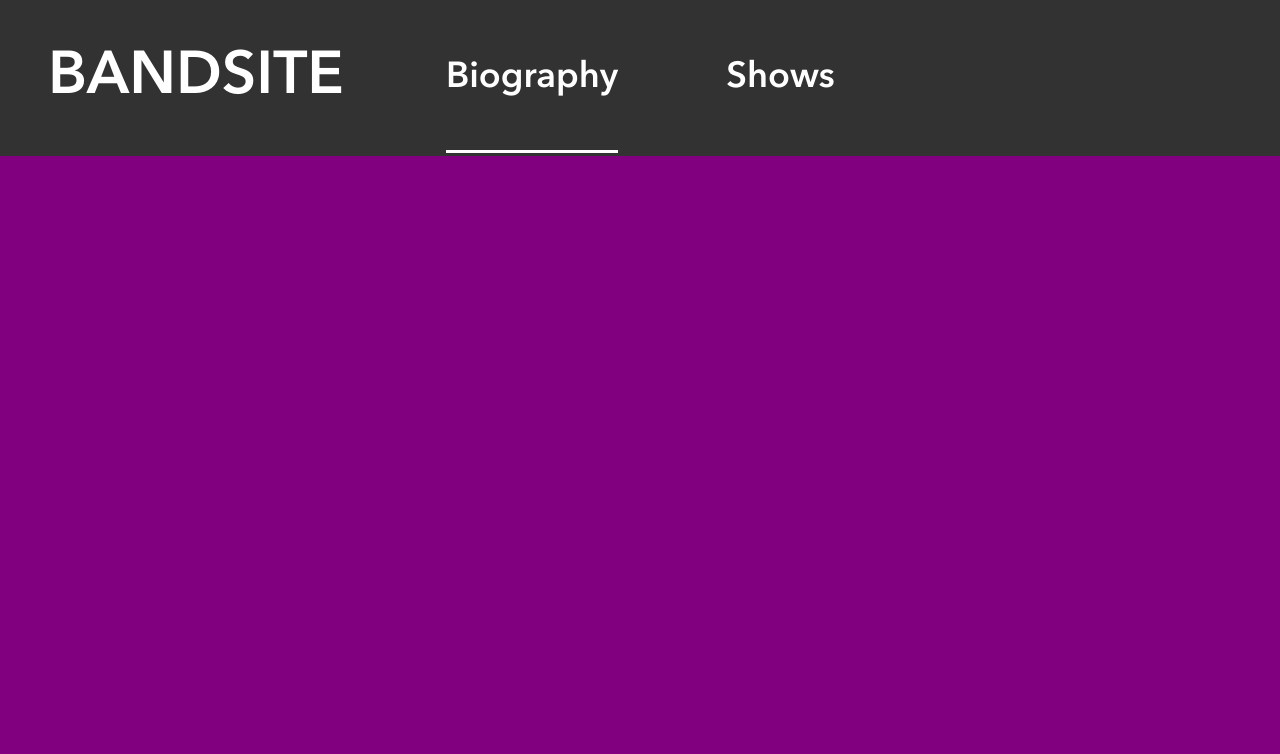
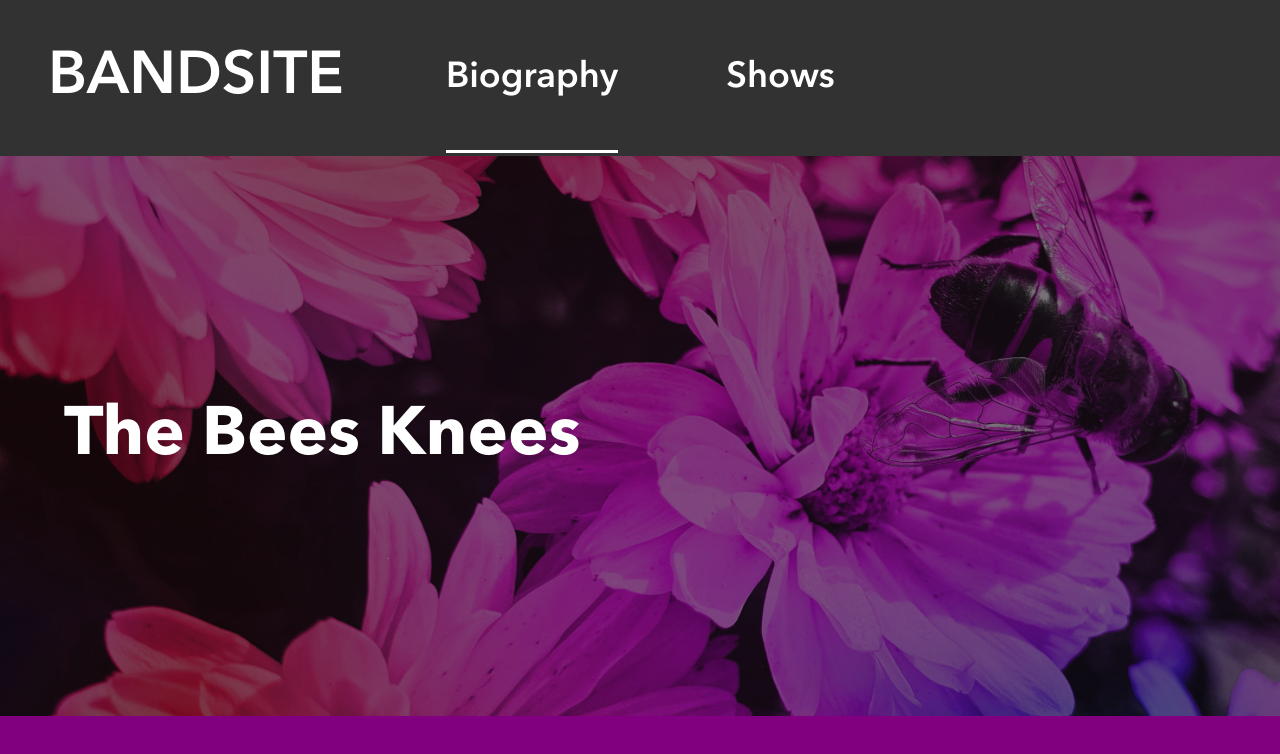
Before and after one commit to vivi-su/vivi-schulz-bandsite, a plain HTML site: page index.html in a window 1280 px wide. Drawn offline with Linux system fonts and the light colour scheme.

Commit message:
Add hero component

```diff
--- a/index.html
+++ b/index.html
@@ -8,13 +8,17 @@
     <title>Bandsite</title>
   </head>
   <body>
-   <!-- Header Component -->
+    <!-- Header Component -->
     <header class="header">
       <a class="header__company-name">BANDSITE</a>
       <nav class="header__navigation">
         <ul class="header__menu">
           <li class="header__menu-item header__menu-item--active">
-            <a class="header__menu-item-link header__menu-item-link--active" href="#">Biography</a>
+            <a
+              class="header__menu-item-link header__menu-item-link--active"
+              href="#"
+              >Biography</a
+            >
           </li>
           <li class="header__menu-item">
             <a class="header__menu-item-link" href="#">Shows</a>
@@ -23,5 +27,12 @@
       </nav>
     </header>
     <!-- Header Component -->
+
+    <!-- Main Content -->
+    <section class="hero">
+      <div class="hero__image">
+        <h1 class="hero__title">The Bees Knees</h1>
+      </div>
+    </section>
   </body>
 </html>
--- a/styles/bio.scss
+++ b/styles/bio.scss
@@ -1,5 +1,6 @@
 
 @use "./partials/components/header";
+@use "./partials/components/hero";
 
 html {
   font-size: 62.5%;
--- a/styles/partials/components/_header.scss
+++ b/styles/partials/components/_header.scss
@@ -14,6 +14,7 @@
   text-align: center;
   padding: 0;
   @include mixins.flexed(column, center, space-evenly);
+  width:100%;
 
   &__company-name {
     padding-top: 2.4rem;
@@ -30,7 +31,7 @@
 
     flex: 1 1 0;
     border-bottom: 3px solid transparent;
-    &--active{
+    &--active {
       border-bottom: 3px solid $primary-white;
     }
 
@@ -54,15 +55,16 @@
       padding: 4.8rem;
     }
 
-  &__navigation{
+    &__navigation {
       font-size: 3.6rem;
     }
 
     &__menu-item {
+
+      width:100%;
       border-bottom: none;
 
-
-    padding:5.4rem;
+      padding: 5.4rem;
       &--active {
         border-bottom: none;
       }
@@ -72,17 +74,14 @@
     }
 
     &__menu-item-link {
-    padding-bottom:5.4rem;
+      padding-bottom: 5.4rem;
       border-bottom: 3px solid transparent;
       &--active {
         border-bottom: 3px solid $primary-white;
       }
       &:hover {
-
         border-bottom: 3px solid $secondary-darkBlack;
       }
     }
-
   }
 }
-/* styles for header on desktop */
--- a/styles/partials/components/_hero.scss
+++ b/styles/partials/components/_hero.scss
@@ -0,0 +1,49 @@
+@use "../reset" as *;
+@use "../fonts" as *;
+@use "../colors" as *;
+@use "../mixins" as mixins;
+
+.hero {
+  width: 100vw;
+  height: 30vh;
+  padding: 1.6rem;
+  text-align: center;
+  @include mixins.flexed(column, center, flex-start);
+  background-image: url(../../../assets/Images/hero-bio.jpg);
+  background-size: cover;
+  background-position: center;
+  /* change hero capacity */
+  position: relative;
+
+  &__title {
+    /* change hero capacity */
+    position: relative;
+
+    font-size: 2.4rem;
+    font-weight: 700;
+    color: $primary-white;
+  }
+
+  /* change hero capacity */
+  &::before {
+    content: "";
+    position: absolute;
+    top: 0px;
+    right: 0px;
+    bottom: 0px;
+    left: 0px;
+    background-color: rgba(0, 0, 0, 0.5);
+  }
+}
+
+/* styles for hero on tablet device */
+
+@include mixins.mq(medium) {
+  .hero {
+    height: 70vh;
+    &__title {
+      font-size: 6.8rem;
+      padding: 4.8rem;
+    }
+  }
+}
```
Also changed, not shown: styles/bio.css, 1 other file. Lines whose indentation alone changed are shown as unchanged.
